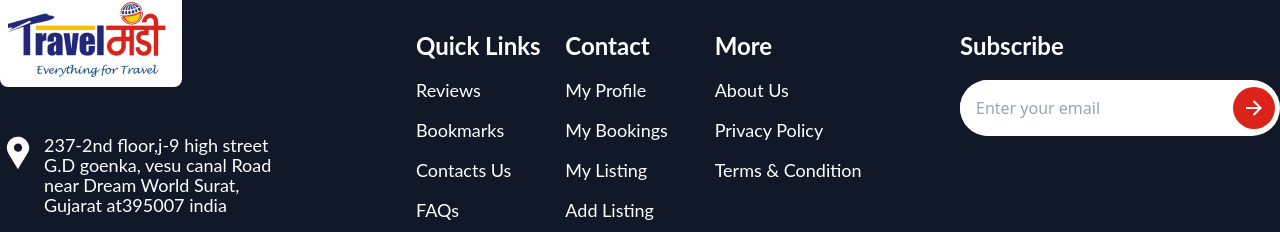
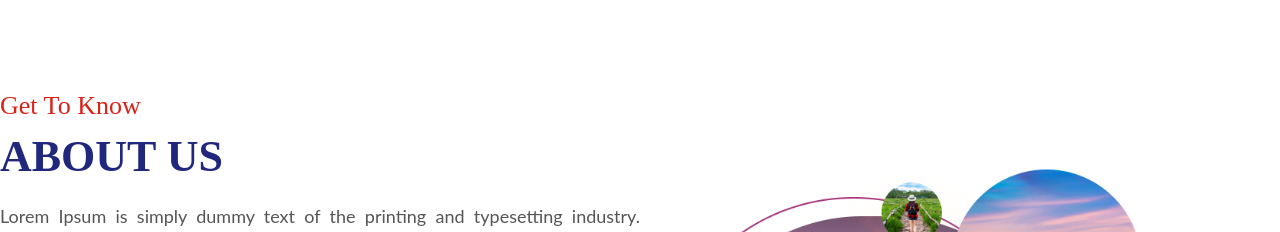
Before and after one commit to TechX-Internship/TechX_04, a Next.js app: page /about in a window 1280 px wide. Shown: the part 559-791 px from the top of the page. Built offline with nearby package versions, Linux system fonts and the light colour scheme.

Commit message:
about page about-us add

```diff
--- a/src/app/about/page.jsx
+++ b/src/app/about/page.jsx
@@ -1,5 +1,6 @@
 import React from 'react'
 import styles from './About.module.css'
+import AboutUs from '../components/AboutUs'
 
 const page = () => {
     return (
@@ -9,6 +10,7 @@ const page = () => {
                 <h1>About us</h1>
             </section>
             {/* hero end */}
+            <AboutUs />
         </>
     )
 }
```
